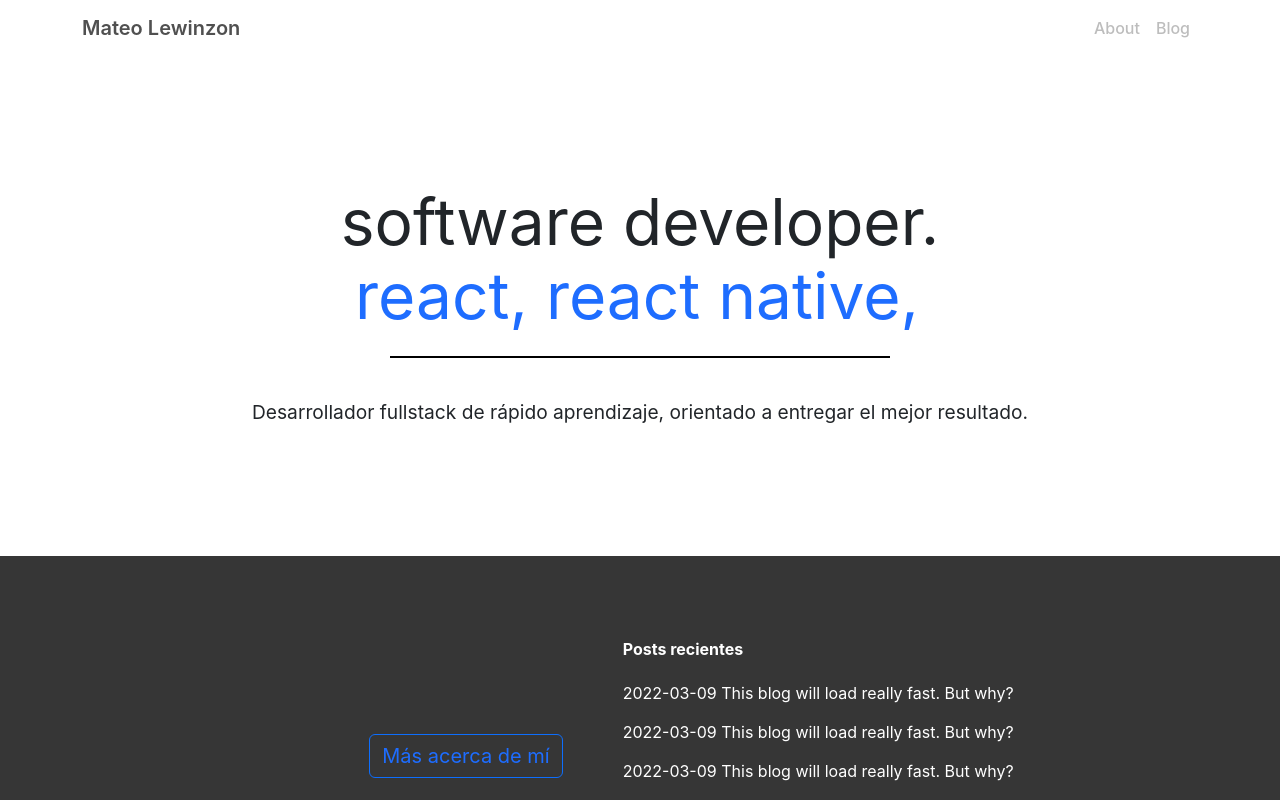
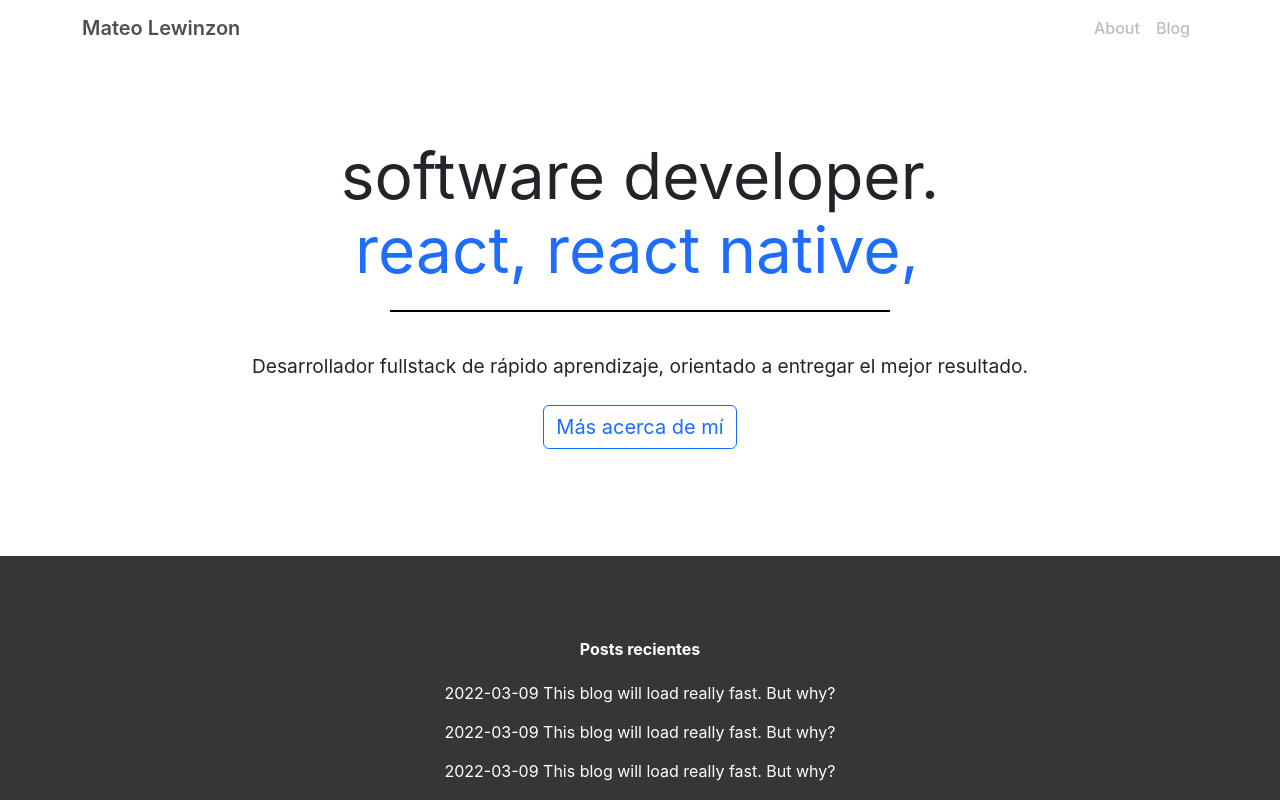
Before and after one commit to mateolewinzon/personal-website, a Next.js app: page / in a window 1280 px wide. Shown: the top 800 px of the page. Built offline with nearby package versions, Linux system fonts and the light colour scheme.

Commit message:
changed button position

```diff
--- a/components/home/secondary-section.js
+++ b/components/home/secondary-section.js
@@ -6,14 +6,8 @@ function SecondarySection() {
   const { recent_posts, learn_more } = text["es"];
 
   return (
-    <Row className="dark-section">
-      <Col xs="12" md="4" lg="5" className="text-center text-md-end  p-xl-4">
-        <Button className="btn" href={"about"}>
-          {learn_more}
-        </Button>
-      </Col>
-      <Col md="5" lg="6" className="p-xl-4">
-        <Row>
+    <Row className="dark-section text-center">
+      <Col xs="auto">
         <Row>
           <div className="blogsTitle">{recent_posts}</div>
         </Row>
@@ -29,7 +23,6 @@ function SecondarySection() {
               </span>
             ))}
         </Row>
-        </Row>
       </Col>
     </Row>
   );
--- a/components/home/top-section.js
+++ b/components/home/top-section.js
@@ -1,9 +1,10 @@
 import { Container, Row } from "react-bootstrap";
 import text from "../../config/text";
 import { typewriter } from "../../styles/typing-effect.module.css";
+import Button from "../common/Button";
 
 function TopSection() {
-  const { subtitle, title, welcome_text } = text["es"];
+  const { subtitle, title, welcome_text, learn_more } = text["es"];
 
   return (
     <Row className="top-section">
@@ -16,8 +17,13 @@ function TopSection() {
       <Row className="pb-4">
         <hr className="hr" />
       </Row>
-      <Row>
+      <Row className="pb-4">
         <span className="secondaryText">{welcome_text}</span>
+      </Row>
+      <Row className="pb-4">
+        <Button className="btn" href={"about"}>
+          {learn_more}
+        </Button>
       </Row>
     </Row>
   );
--- a/styles/globals.css
+++ b/styles/globals.css
@@ -45,14 +45,15 @@ a {
 
 .btn,
 .btn:hover {
-  background-color: rgb(54, 54, 54) !important;
+  width: auto;
+  background-color: rgb(255, 255, 255) !important;
   font-size: 20px;
   color: #1e6dff;
 }
 
 .btn:hover,
 .btn:active {
-  background-color: rgb(54, 54, 54) !important;
+  background-color: rgb(255, 255, 255) !important;
   color: #0b5ed7;
 }
 
```
Lines whose indentation alone changed are shown as unchanged.
